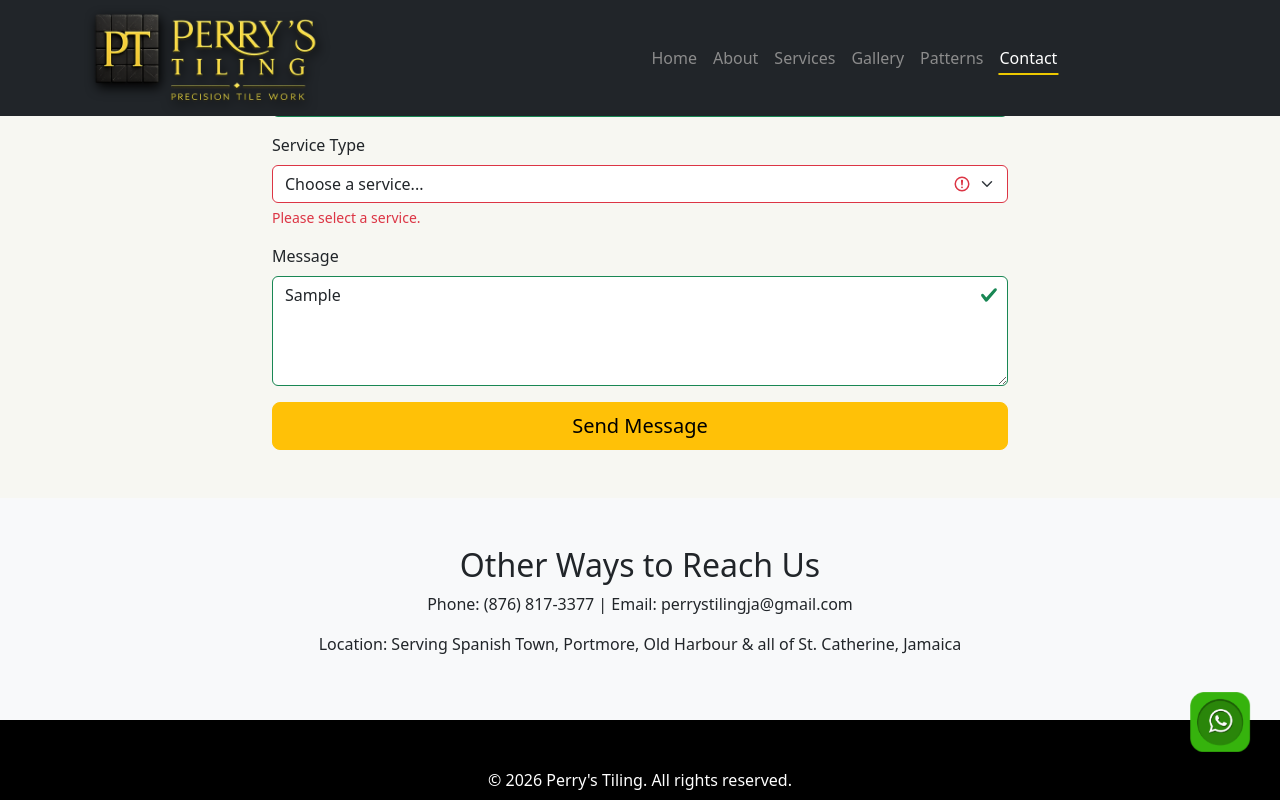
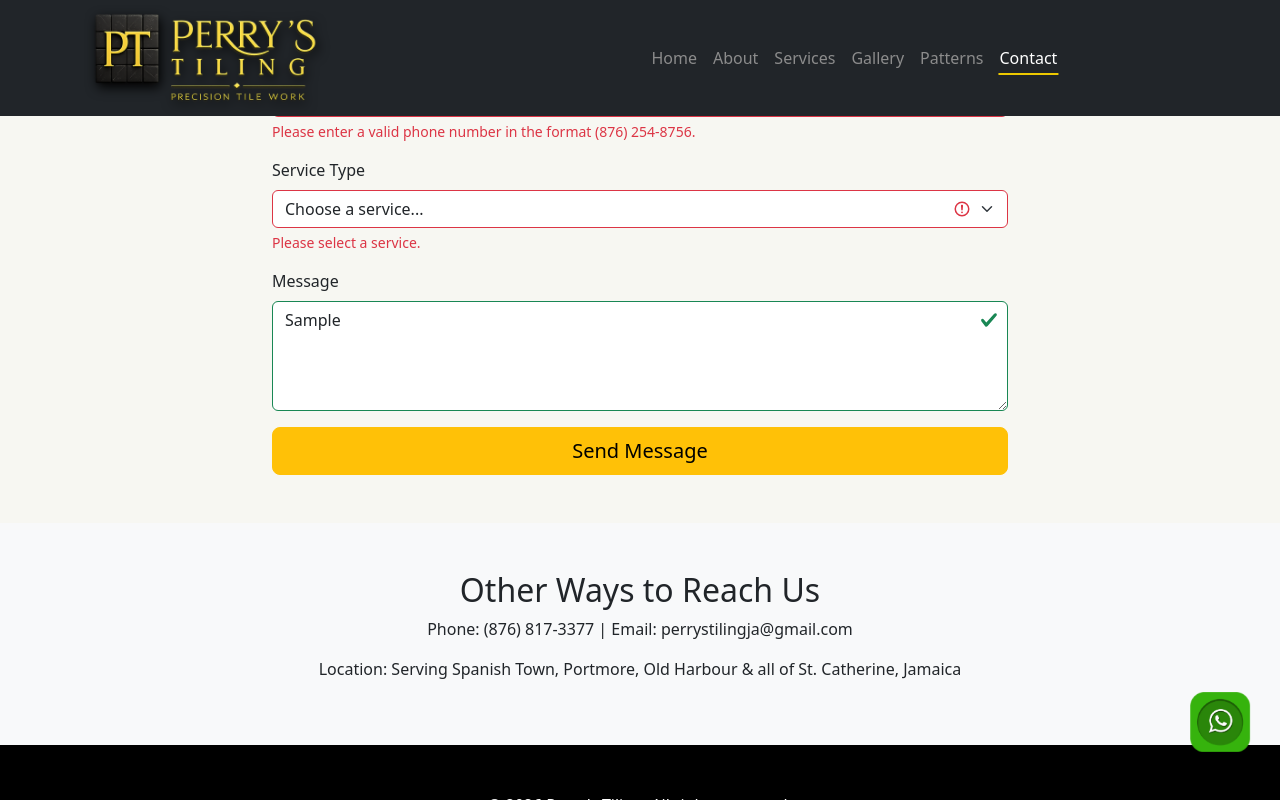
Before and after one commit to DamianCoder-100/PerrysTilingJa, a plain HTML site: page docs/contact.html in a window 1280 px wide. Both pictures are taken after typing "Sample", "name@example.com", "5551234", "Sample" into the empty fields and a click on the button "Send Message". Shown: the part 565-1365 px from the top of the page. Drawn offline with nearby package versions, Linux system fonts and the light colour scheme.

Commit message:
this is the right project, hope everything is done

```diff
--- a/docs/contact.html
+++ b/docs/contact.html
@@ -77,7 +77,7 @@
     <div class="container">
       <h1 class="display-5 fw-bold">Contact Us</h1>
       <p class="lead">Get in touch for a free quote or consultation</p>
-      <p class="mb-1">Email: <a href="mailto:perrystiling@gmail.com" class="text-white"
+      <p class="mb-1">Email: <a href="mailto:perrystilingja@gmail.com" class="text-white"
           style="text-decoration: none;">perrystilingja@gmail.com</a></p>
       <p class="mb-3">Phone: <a href="tel:+18768173377" class="text-white" style="text-decoration: none;">1(876)
           817-3377</a></p>
@@ -107,9 +107,9 @@
 
             <div class="mb-3">
               <label for="phone" class="form-label">Phone Number</label>
-              <input type="tel" class="form-control" id="phone" name="phone" placeholder="(876) 555-5555"
-                autocomplete="tel" required>
-              <div class="invalid-feedback">Please enter a valid phone number.</div>
+              <input type="tel" class="form-control" id="phone" name="phone" placeholder="(876) 777-7777"
+                autocomplete="tel" inputmode="tel" pattern="\(\d{3}\) \d{3}-\d{4}" title="Format: (876) 254-8756" required>
+              <div class="invalid-feedback">Please enter a valid phone number in the format (876) 254-8756.</div>
             </div>
 
             <div class="mb-3">
--- a/docs/main.js
+++ b/docs/main.js
@@ -58,9 +58,30 @@
   }
 }
 
+function formatPhoneInput(input) {
+  if (!input) return;
+
+  const digits = input.value.replace(/\D/g, '').slice(0, 10);
+  let formatted = '';
+
+  if (digits.length > 0) {
+    formatted = `(${digits.slice(0, 3)}`;
+  }
+
+  if (digits.length > 3) {
+    formatted += `) ${digits.slice(3, 6)}`;
+  }
+
+  if (digits.length > 6) {
+    formatted += `-${digits.slice(6, 10)}`;
+  }
+
+  input.value = formatted;
+}
+
 function validatePhone(input) {
   if (!input) return false;
-  const phonePattern = /^[0-9+\s()-]{7,15}$/;
+  const phonePattern = /^\(\d{3}\) \d{3}-\d{4}$/;
   if (!phonePattern.test(input.value.trim())) {
     input.classList.add('is-invalid');
     input.classList.remove('is-valid');
@@ -92,7 +113,9 @@
     input.addEventListener('input', () => validate(input));
   });
 
-  phone.addEventListener('input', () => validatePhone(phone));
+  phone.addEventListener('input', () => {
+    formatPhoneInput(phone);
+  });
   service.addEventListener('change', () => validateSelect(service));
 }
 
```
Also changed, not shown: docs/about.html (+1 -1 lines), docs/gallery.html (+1 -1 lines), docs/index.html (+2 -2 lines), docs/services.html (+1 -1 lines), docs/pictures/Herringbone-Tiles-2-Tiles.png (deleted).
